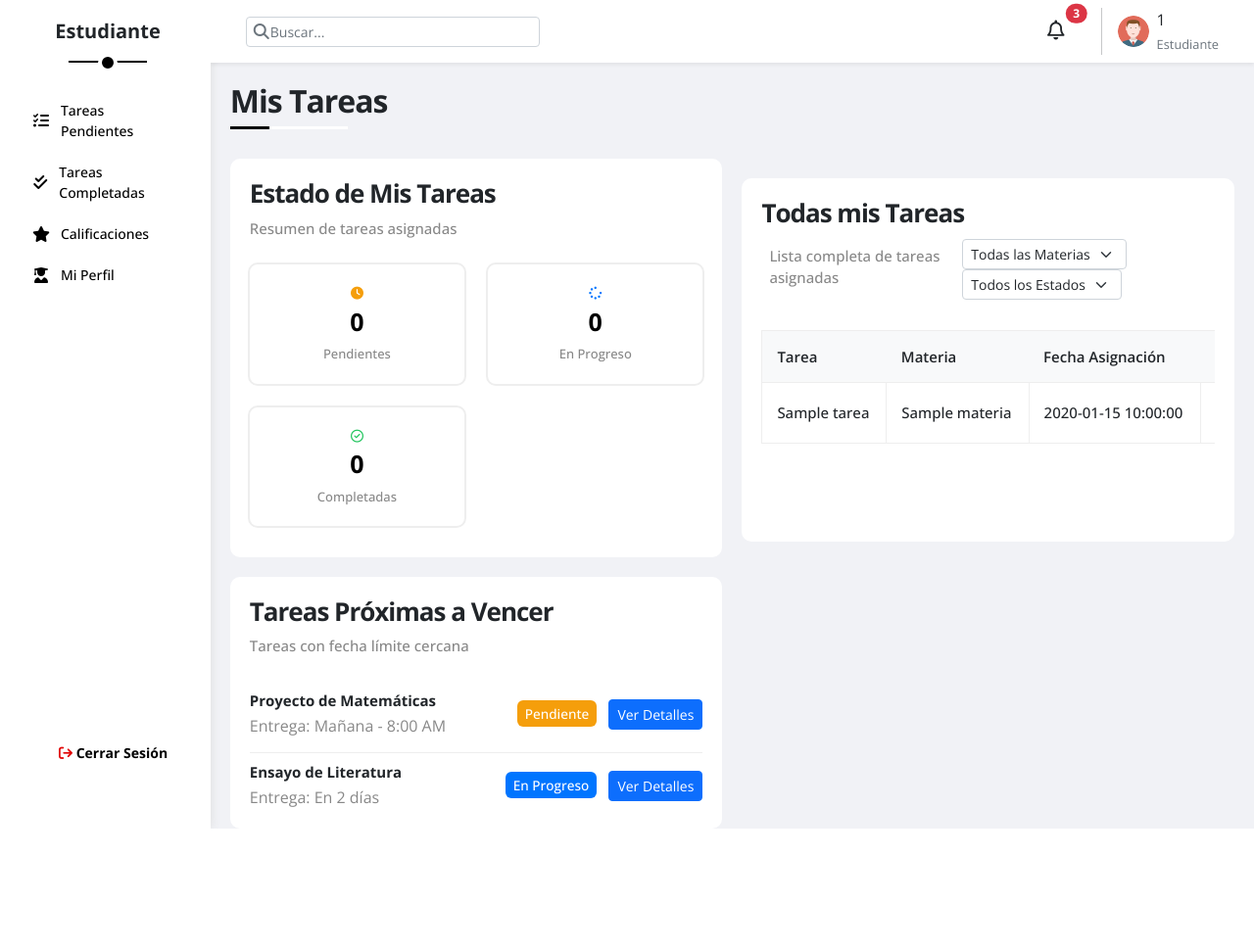
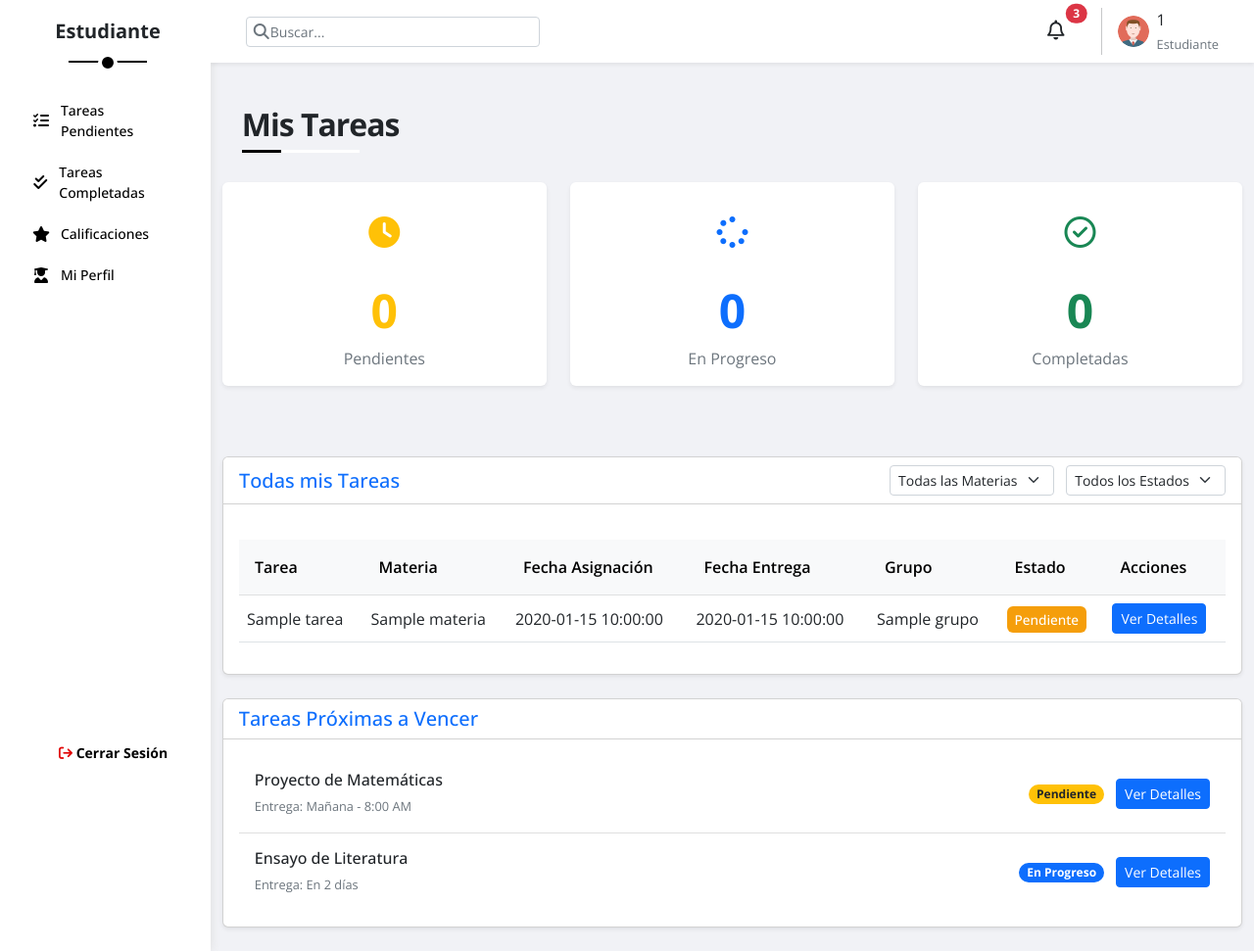
Before and after one commit to JuanSebastian23/GestiondeTareas, a PHP site: page /GestiondeTareas/index.php?page=task_visualization in a window 1280 px wide. Shown: the whole page at 98% size. Before the commit the page ends 846 px from the top, so only its background shows below. Run offline with PHP 8.4, Linux system fonts and the light colour scheme; the visitor is signed in with stand-in values (Sample User, id 1); tables that the repository leaves empty hold one stand-in row (values such as "Sample post"); some libraries are stand-ins or nearby versions.

Commit message:
ACtualización interfaz tareas pendientes

```diff
--- a/app/views/student/task_visualization.php
+++ b/app/views/student/task_visualization.php
@@ -4,39 +4,50 @@ if (!defined('ROOT_PATH')) {
 }
 ?>
 
-<h1 class="position-relative header-page">Mis Tareas</h1>
-<div class="dashboard-page">
-    <div class="wrapper">
+<div class="container-fluid py-4">
+    <h1 class="position-relative header-page" data-aos="fade-down" data-aos-duration="800">Mis Tareas</h1>
+
     <!-- Contador de Tareas -->
-        <div class="statistics mega" data-aos="fade-up">
-            <div>
-                <h2 class="section-header">Estado de Mis Tareas</h2>
-                <span class="section-des">Resumen de tareas asignadas</span>
+    <div class="row g-4 mb-5">
+        <div class="col-xl-4 col-md-4 mb-4" data-aos="fade-right" data-aos-delay="100" data-aos-duration="1000">
+            <div class="card border-0 shadow-sm h-100">
+                <div class="card-body text-center">
+                    <div class="circle-icon bg-warning-subtle mb-3">
+                        <i class="fa-solid fa-clock fa-2x text-warning"></i>
                     </div>
-            <div class="row">
-                <div class="col-lg-4 col-md-6 box text-center">
-                    <i class="fa-solid fa-clock c-orange"></i>
-                    <span class="d-block" data-goal="5">0</span>
-                    Pendientes
-                </div>
-                <div class="col-lg-4 col-md-6 box text-center">
-                    <i class="fa-solid fa-spinner c-blue"></i>
-                    <span class="d-block" data-goal="3">0</span>
-                    En Progreso
-                </div>
-                <div class="col-lg-4 col-md-6 box text-center">
-                    <i class="fa-regular fa-circle-check c-green"></i>
-                    <span class="d-block" data-goal="8">0</span>
-                    Completadas
+                    <h3 class="counter display-5 fw-bold text-warning" data-goal="5">0</h3>
+                    <p class="text-muted mb-0">Pendientes</p>
                 </div>
             </div>
         </div>
+        <div class="col-xl-4 col-md-4 mb-4" data-aos="fade-up" data-aos-delay="300" data-aos-duration="1000">
+            <div class="card border-0 shadow-sm h-100">
+                <div class="card-body text-center">
+                    <div class="circle-icon bg-primary-subtle mb-3">
+                        <i class="fa-solid fa-spinner fa-2x text-primary"></i>
+                    </div>
+                    <h3 class="counter display-5 fw-bold text-primary" data-goal="3">0</h3>
+                    <p class="text-muted mb-0">En Progreso</p>
+                </div>
+            </div>
+        </div>
+        <div class="col-xl-4 col-md-4 mb-4" data-aos="fade-left" data-aos-delay="500" data-aos-duration="1000">
+            <div class="card border-0 shadow-sm h-100">
+                <div class="card-body text-center">
+                    <div class="circle-icon bg-success-subtle mb-3">
+                        <i class="fa-regular fa-circle-check fa-2x text-success"></i>
+                    </div>
+                    <h3 class="counter display-5 fw-bold text-success" data-goal="8">0</h3>
+                    <p class="text-muted mb-0">Completadas</p>
+                </div>
+            </div>
+        </div>
+    </div>
+
     <!-- Listado de Tareas -->
-        <div class="table mega" data-aos="fade-up">
-            <div>
-                <h2 class="section-header">Todas mis Tareas</h2>
-                <div class="d-flex justify-content-between align-items-center">
-                    <span class="section-des">Lista completa de tareas asignadas</span>
+    <div class="card shadow-sm mb-4" data-aos="zoom-in" data-aos-delay="700" data-aos-duration="1000">
+        <div class="card-header bg-white d-flex justify-content-between align-items-center">
+            <h2 class="card-title h5 text-primary mb-0">Todas mis Tareas</h2>
             <div class="filters">
                 <select class="form-select form-select-sm d-inline-block w-auto me-2">
                     <option>Todas las Materias</option>
@@ -52,18 +63,18 @@ if (!defined('ROOT_PATH')) {
                 </select>
             </div>
         </div>
-            </div>
-            <div class="responsive-table">
-                <table>
-                    <thead>
+        <div class="card-body">
+            <div class="table-responsive">
+                <table class="table table-hover align-middle">
+                    <thead class="table-light">
                         <tr>
-                            <th>Tarea</th>
-                            <th>Materia</th>
-                            <th>Fecha Asignación</th>
-                            <th>Fecha Entrega</th>
-                            <th>Grupo</th>
-                            <th>Estado</th>
-                            <th>Acciones</th>
+                            <th scope="col">Tarea</th>
+                            <th scope="col">Materia</th>
+                            <th scope="col">Fecha Asignación</th>
+                            <th scope="col">Fecha Entrega</th>
+                            <th scope="col">Grupo</th>
+                            <th scope="col">Estado</th>
+                            <th scope="col">Acciones</th>
                         </tr>
                     </thead>
                     <tbody id="tareas-list">
@@ -72,39 +83,51 @@ if (!defined('ROOT_PATH')) {
                 </table>
             </div>
         </div>
+    </div>
 
     <!-- Tareas Próximas -->
-        <div class="tasks mega" data-aos="fade-up">
+    <div class="card shadow-sm" data-aos="fade-up" data-aos-delay="900" data-aos-duration="1000">
+        <div class="card-header bg-white">
+            <h2 class="card-title h5 text-primary mb-0">Tareas Próximas a Vencer</h2>
+        </div>
+        <div class="card-body">
+            <div class="list-group list-group-flush">
+                <div class="list-group-item d-flex justify-content-between align-items-center p-3">
                     <div>
-                <h2 class="section-header">Tareas Próximas a Vencer</h2>
-                <span class="section-des">Tareas con fecha límite cercana</span>
-            </div>
-            <div class="data">
-                <div class="d-flex align-items-center item">
-                    <div class="info">
-                        <h3>Proyecto de Matemáticas</h3>
-                        <p>Entrega: Mañana - 8:00 AM</p>
+                        <h6 class="mb-1">Proyecto de Matemáticas</h6>
+                        <small class="text-muted">Entrega: Mañana - 8:00 AM</small>
                     </div>
                     <div>
-                        <span class="label bg-orange">Pendiente</span>
+                        <span class="badge bg-warning text-dark rounded-pill">Pendiente</span>
                         <button class="btn btn-sm btn-primary ms-2">Ver Detalles</button>
                     </div>
                 </div>
-                <div class="d-flex align-items-center item">
-                    <div class="info">
-                        <h3>Ensayo de Literatura</h3>
-                        <p>Entrega: En 2 días</p>
+                <div class="list-group-item d-flex justify-content-between align-items-center p-3">
+                    <div>
+                        <h6 class="mb-1">Ensayo de Literatura</h6>
+                        <small class="text-muted">Entrega: En 2 días</small>
                     </div>
                     <div>
-                        <span class="label bg-blue">En Progreso</span>
+                        <span class="badge bg-primary rounded-pill">En Progreso</span>
                         <button class="btn btn-sm btn-primary ms-2">Ver Detalles</button>
                     </div>
                 </div>
             </div>
         </div>
-
     </div>
 </div>
+
+<style>
+.circle-icon {
+    width: 70px;
+    height: 70px;
+    border-radius: 50%;
+    display: flex;
+    align-items: center;
+    justify-content: center;
+    margin: 0 auto;
+}
+</style>
 
 <!-- Cargar tareas con AJAX -->
 <script>
```
Lines whose indentation alone changed are shown as unchanged.
